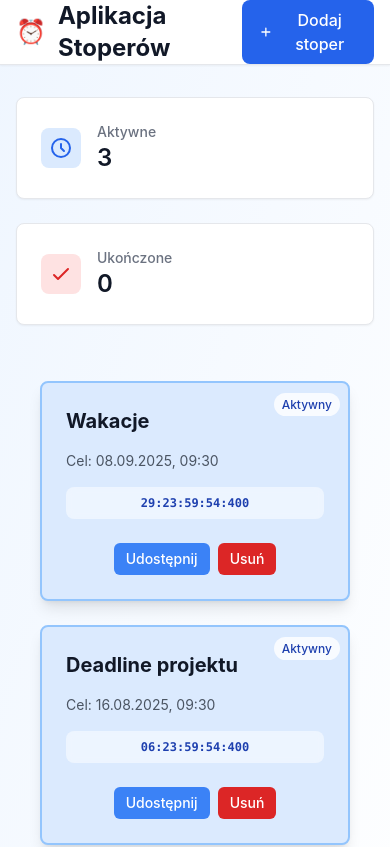
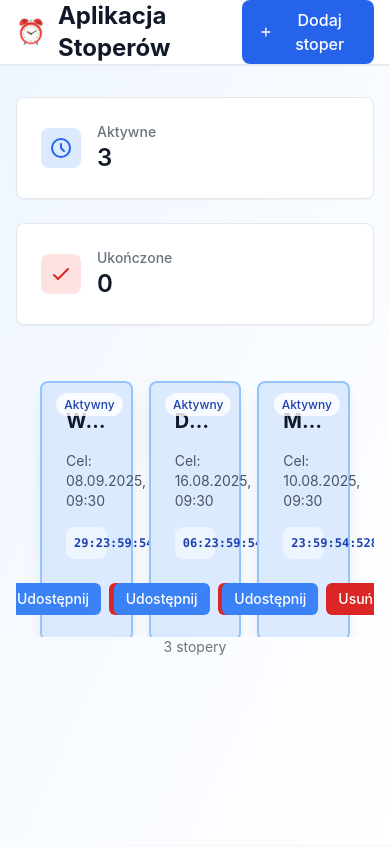
Before and after one commit to ol1mowski/zadanie_retail24, a React (Vite) app: page / in a window 390 px wide. Shown: the top 847 px of the page. Built offline with nearby package versions, Linux system fonts and the light colour scheme.

Commit message:
refactor: update stopwatchlist component layout for improved scrolling and responsiveness

```diff
--- a/src/components/StopwatchGrid/components/StopwatchList.component.tsx
+++ b/src/components/StopwatchGrid/components/StopwatchList.component.tsx
@@ -8,9 +8,9 @@ export const StopwatchList: React.FC<StopwatchGridProps> = ({
 }) => {
   return (
     <div className="w-full">
-      <div className="overflow-x-auto">
-        <div className="min-w-full">
-          <div className="grid grid-cols-1 md:grid-cols-2 lg:grid-cols-3 gap-6 p-6">
+      <div className="overflow-y-auto overflow-x-hidden scroll-smooth max-h-[280px]">
+        <div className="p-6">
+          <div className="grid grid-cols-3 gap-4 min-h-0">
             {stopwatches.map(stopwatch => (
               <StopwatchItem
                 key={stopwatch.id}
```
